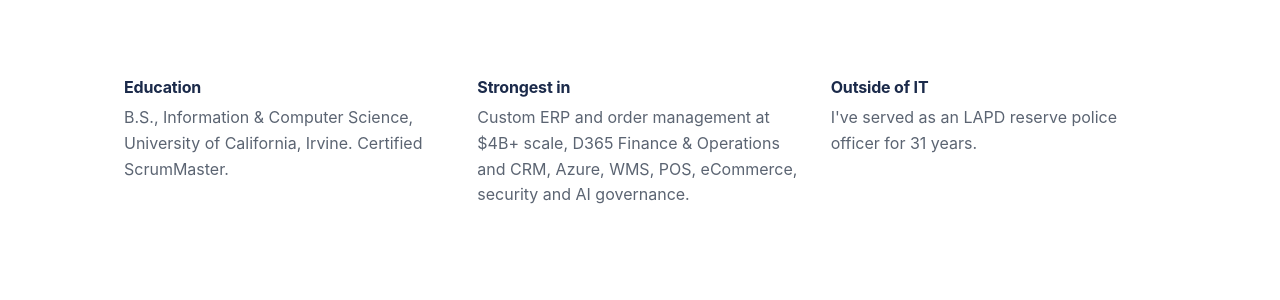
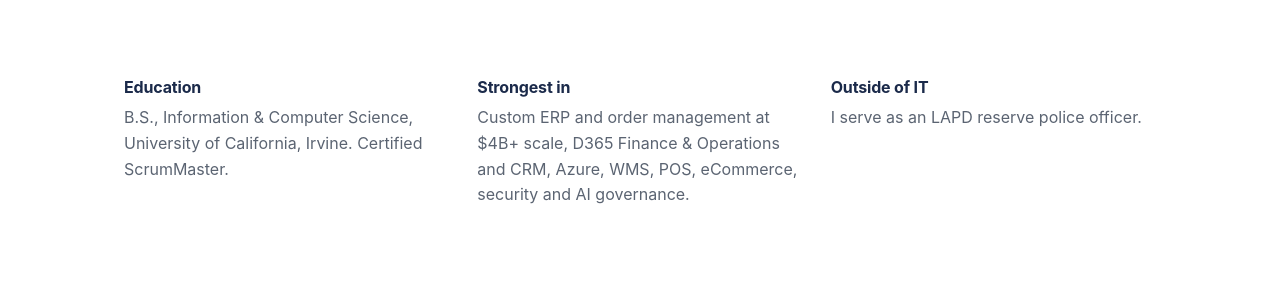
Before and after one commit to acmeagileconsulting/acmeagileconsulting.github.io, a Jekyll site: the page built from about/index.html, in a window 1280 px wide. Shown: the part 1557-1857 px from the top of the page. Built offline with Jekyll 4.4.1, drawn with Linux system fonts in a browser that asks for light colours.

Commit message:
About: drop years from LAPD line
Co-Authored-By: Claude Opus 5.5 <noreply@anthropic.com>
Claude-Session: https://claude.ai/code/session_01NYvCZY2iirLALGJcS1nnHs

```diff
--- a/about/index.html
+++ b/about/index.html
@@ -74,7 +74,7 @@ description: "Dennis Wong: divisional CIO at Best Buy, Senior Director of IT Ope
       </div>
       <div>
         <h3>Outside of IT</h3>
-        <p>I've served as an LAPD reserve police officer for 31 years.</p>
+        <p>I serve as an LAPD reserve police officer.</p>
       </div>
       <!-- ===== END QUICK FACTS ===== -->
     </div>
```
